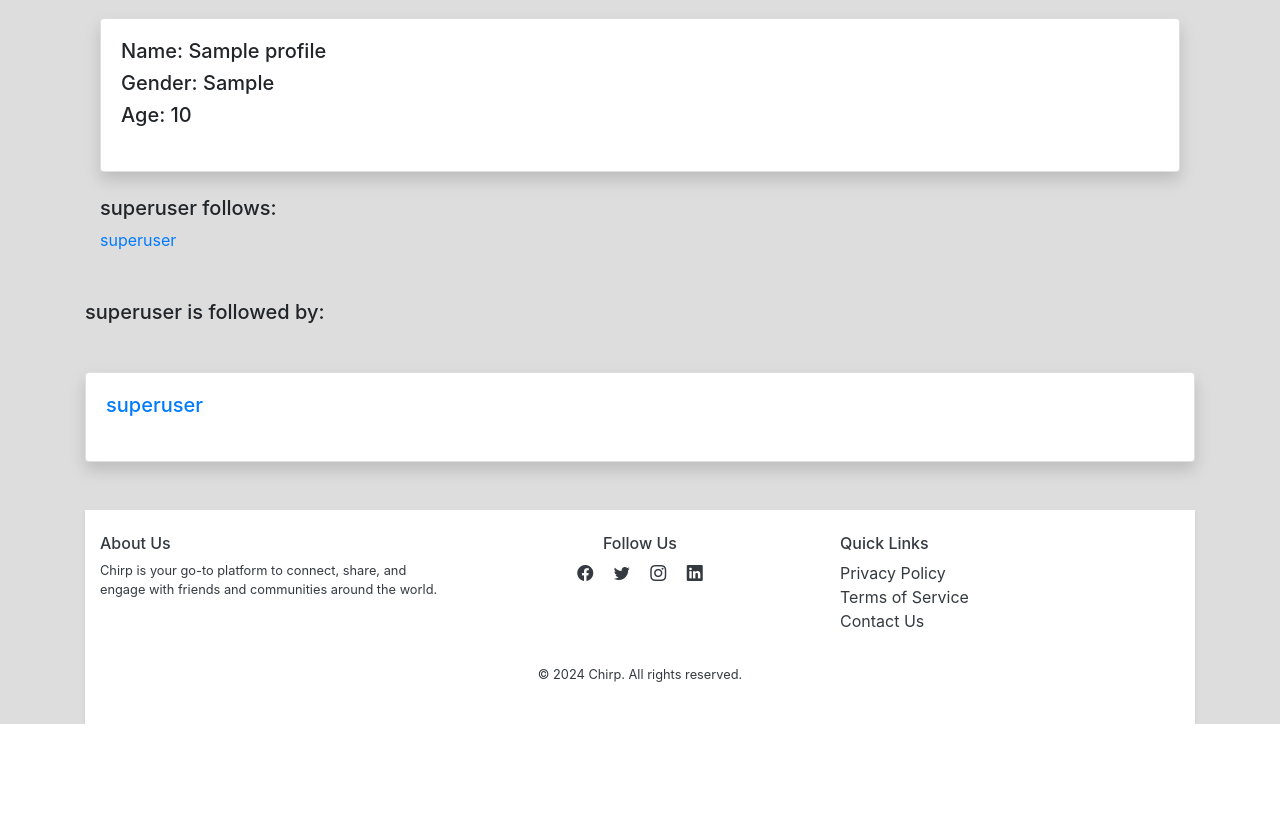
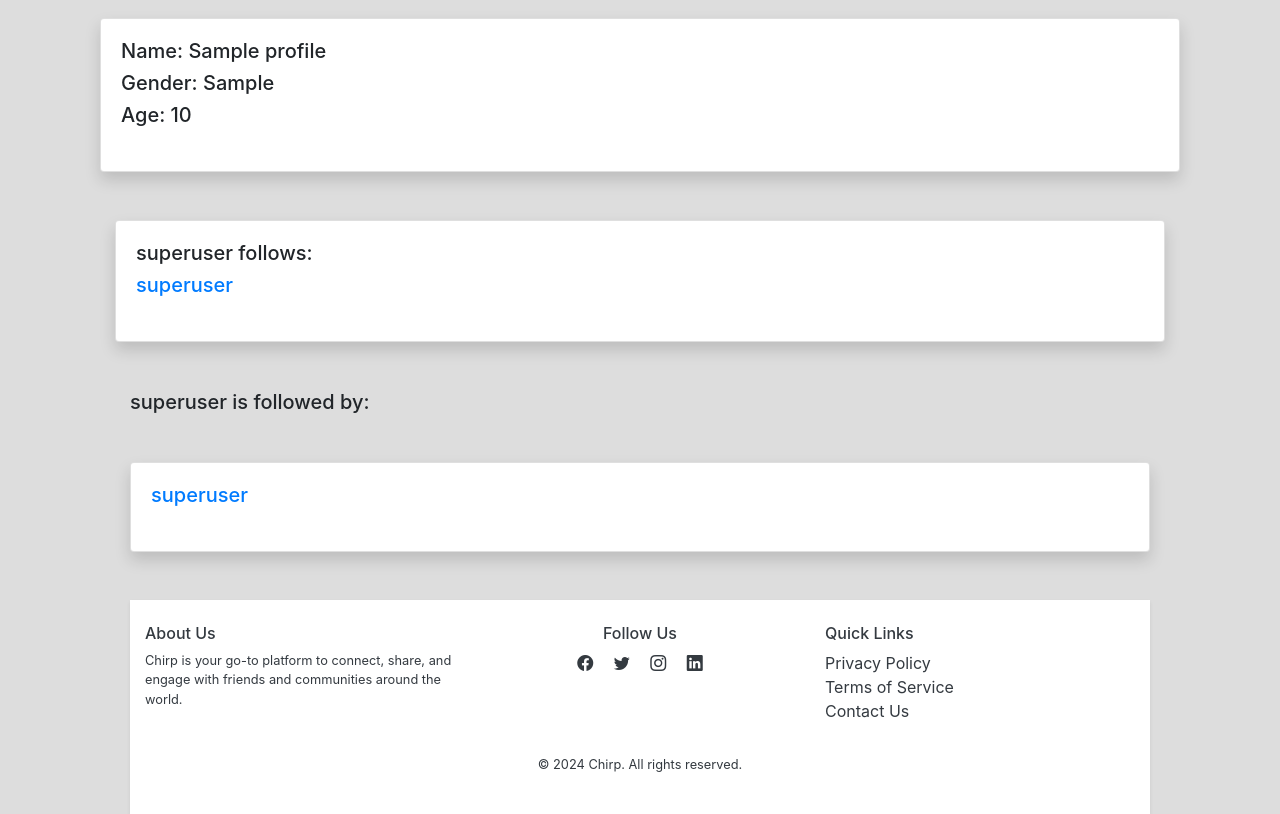
Before and after one commit to DennisCodeInstituteBC/Chirp, a Django app: page /profile/1 in a window 1280 px wide. Shown: the part 481-1295 px from the top of the page. Before the commit the page ends 1205 px from the top, so only its background shows below. Run offline with Django 4.2, Linux system fonts and the light colour scheme; a user stored in the database is signed in; data comes from the database, SQL or seed files in the repository; tables that the repository leaves empty hold one stand-in row (values such as "Sample post"); some libraries are stand-ins or nearby versions.

Commit message:
add modification to profile.html & bio to model.py JRE 10-10-2024 1019

```diff
--- a/chirpsocial/models.py
+++ b/chirpsocial/models.py
@@ -16,6 +16,7 @@ class Profile(models.Model):
     name = models.CharField(max_length=200, unique=False)
     gender = models.CharField(max_length=200, unique=False)
     age = models.IntegerField()
+    bio = models.TextField()
 
     def __str__(self):
         return self.user.username
--- a/chirpsocial/templates/chirpsocial/profile.html
+++ b/chirpsocial/templates/chirpsocial/profile.html
@@ -82,6 +82,13 @@
                             </div>
                     </div>
                 </div>
+
+                <body class="bg-light">
+                    <div class="container mt-5">
+                        <div class="card shadow mb-4">
+                            <div class="card-body">
+                                <h5 class="card-title">
+
                                     <div class="mb-4">
                                         <h3 class="h5">
                                             {{ profile.user.username }} follows:
@@ -92,7 +99,8 @@
                                             <ul class="list-unstyled">
                                                 {% for following in profile.follows.all %}
                                                 <li>
-                                <a href="{% url 'chirp:profile' following.id %}" class="text-decoration-none">
+                                                    <a href="{% url 'chirp:profile' following.id %}"
+                                                        class="text-decoration-none">
                                                         {{ following }}
                                                     </a>
                                                 </li>
```
Lines whose indentation alone changed are shown as unchanged.
